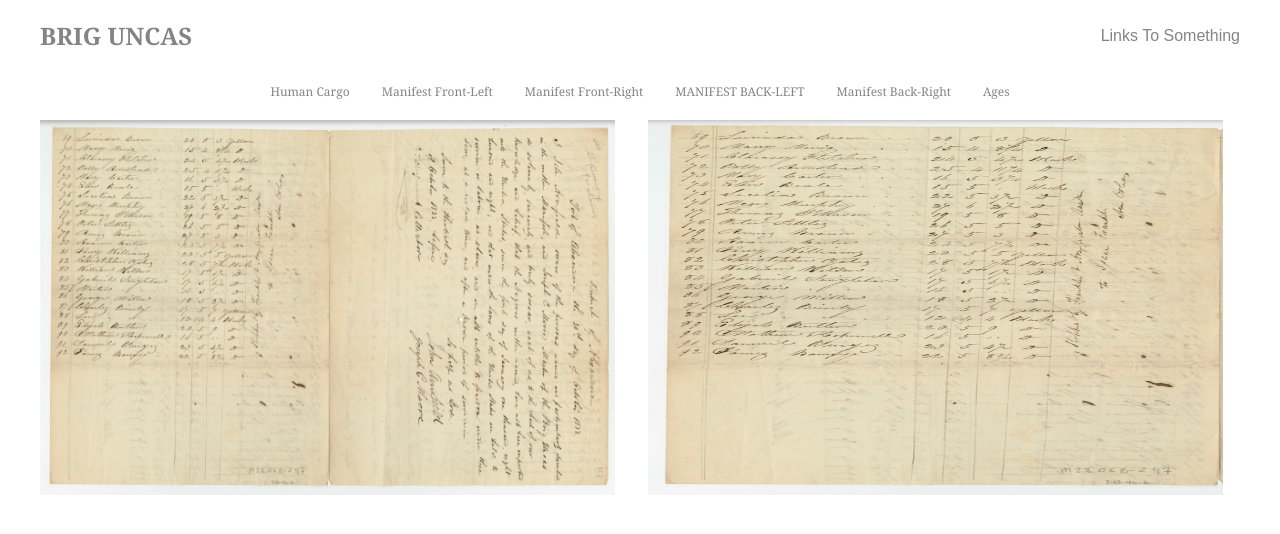
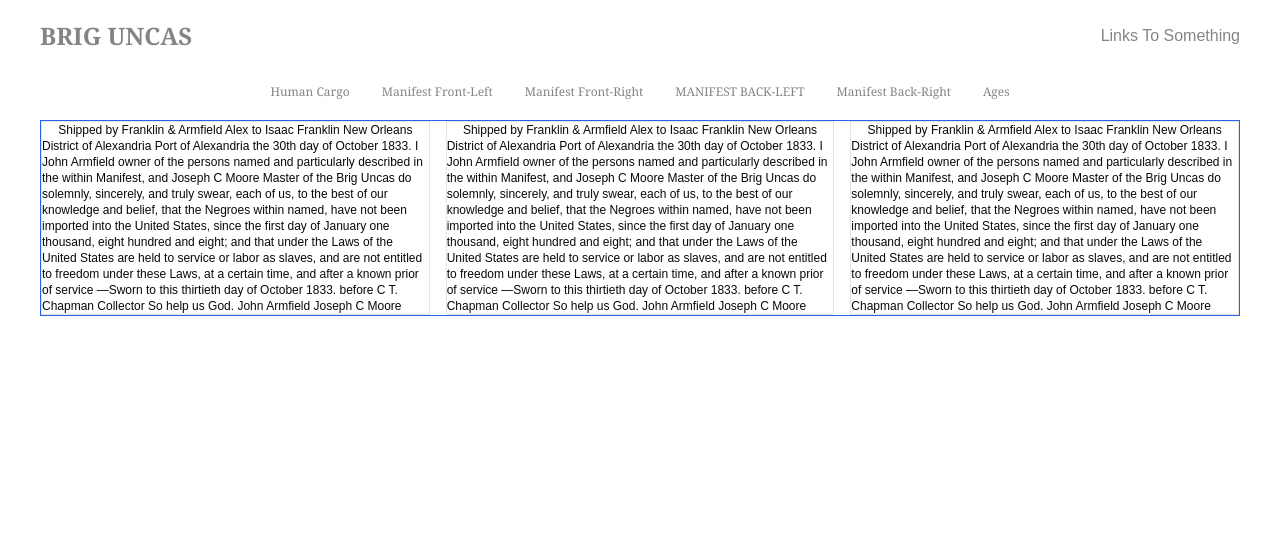
Before and after one commit to mmaustin/brig-uncas, a Next.js app in the folder uncas/: page /manifest-back-L in a window 1280 px wide. Shown: the top 534 px of the page. Built offline with nearby package versions, Linux system fonts and the light colour scheme.

Commit message:
Experimenting with grid sizing

```diff
--- a/uncas/app/manifest-back-L/page.tsx
+++ b/uncas/app/manifest-back-L/page.tsx
@@ -1,28 +1,44 @@
-import Image from "next/image"
-import manifest from '@/assets/manifest-6.png';
-import manifestA from '@/assets/manifest-7.png';
+//import Image from "next/image"
+// import manifest from '@/assets/manifest-6.png';
+// import manifestA from '@/assets/manifest-7.png';
 //import { Carousel, CarouselContent,CarouselItem, CarouselNext,CarouselPrevious, } from "@/components/ui/carousel";
 
 
 const ManifestBackLeft = () => {
   return (
-    <div className="grid sm:grid-cols-2 gap-4 mx-10 justify-center items-center ">
-      <Image
-        className="h-[200px] w-[275px] sm:h-[250px] sm:w-[400px] md:h-[375px] md:w-[575px]"
+    <div className="grid sm:grid-cols-2 md:grid-cols-3 gap-4 mx-10 justify-center items-center border border-blue-600">
+      {/* <Image
+        className="h-[200px] w-[275px] sm:h-[250px] sm:w-[400px] md:h-[375px] md:w-[575px] border border-red-600"
         src={manifest}
         alt="Manifest Back Left"
         priority
         height={265}
         width={198}
-      />
-      <Image
+      /> */}
+      <div className="border flex flex-wrap justify-center items-center">
+        <p className="text-xs">Shipped by Franklin & Armfield Alex to Isaac Franklin New Orleans</p>
+        <p className="text-xs">District of Alexandria Port of Alexandria the 30th day of October 1833. I John Armfield owner of the persons named and particularly described in the within Manifest, and Joseph C Moore Master of the Brig Uncas do solemnly, sincerely, and truly swear, each of us, to the best of our knowledge and belief, that the Negroes within named, have not been imported into the United States, since the first day of January one thousand, eight hundred and eight; and that under the Laws of the United States are held to service or labor as slaves, and are not entitled to freedom under these Laws, at a certain time, and after a known prior of service —Sworn to this thirtieth day of October 1833. before C T. Chapman Collector So help us God. John Armfield Joseph C Moore </p>
+      </div>
+      <div className="border flex flex-wrap justify-center items-center">
+        <p className="text-xs">Shipped by Franklin & Armfield Alex to Isaac Franklin New Orleans</p>
+        <p className="text-xs">District of Alexandria Port of Alexandria the 30th day of October 1833. I John Armfield owner of the persons named and particularly described in the within Manifest, and Joseph C Moore Master of the Brig Uncas do solemnly, sincerely, and truly swear, each of us, to the best of our knowledge and belief, that the Negroes within named, have not been imported into the United States, since the first day of January one thousand, eight hundred and eight; and that under the Laws of the United States are held to service or labor as slaves, and are not entitled to freedom under these Laws, at a certain time, and after a known prior of service —Sworn to this thirtieth day of October 1833. before C T. Chapman Collector So help us God. John Armfield Joseph C Moore </p>
+      </div>
+      <div className="border flex flex-wrap justify-center items-center">
+        <p className="text-xs">Shipped by Franklin & Armfield Alex to Isaac Franklin New Orleans</p>
+        <p className="text-xs">District of Alexandria Port of Alexandria the 30th day of October 1833. I John Armfield owner of the persons named and particularly described in the within Manifest, and Joseph C Moore Master of the Brig Uncas do solemnly, sincerely, and truly swear, each of us, to the best of our knowledge and belief, that the Negroes within named, have not been imported into the United States, since the first day of January one thousand, eight hundred and eight; and that under the Laws of the United States are held to service or labor as slaves, and are not entitled to freedom under these Laws, at a certain time, and after a known prior of service —Sworn to this thirtieth day of October 1833. before C T. Chapman Collector So help us God. John Armfield Joseph C Moore </p>
+      </div>
+      {/* <div className="h-[200px] w-[275px] sm:h-[250px] sm:w-[400px] md:h-[375px] md:w-[575px] border flex flex-wrap justify-start items-center">
+        <p className="text-sm">Shipped by Franklin & Armfield Alex to Isaac Franklin New Orleans</p>
+        <p className="text-sm border">District of Alexandria Port of Alexandria the 30th day of October 1833. I John Armfield owner of the persons named and particularly described in the within Manifest, and Joseph C Moore Master of the Brig Uncas do solemnly, sincerely, and truly swear, each of us, to the best of our knowledge and belief, that the Negroes within named, have not been imported into the United States, since the first day of January one thousand, eight hundred and eight; and that under the Laws of the United States are held to service or labor as slaves, and are not entitled to freedom under these Laws, at a certain time, and after a known prior of service —Sworn to this thirtieth day of October 1833. before C T. Chapman Collector So help us God. John Armfield Joseph C Moore </p>
+      </div> */}
+      {/* <Image
         className="h-[200px] w-[275px] sm:h-[250px] sm:w-[400px] md:h-[375px] md:w-[575px]"
         src={manifestA}
         alt="Manifest Back Left"
         priority
         height={265}
         width={198}
-      />
+      /> */}
     </div>
   )
 }
```
